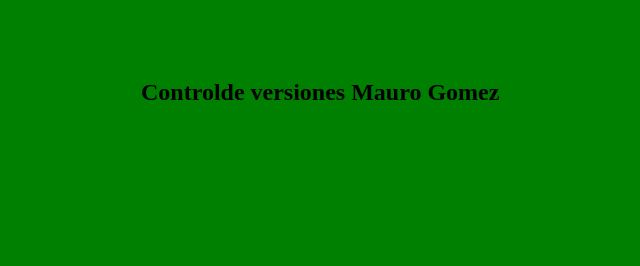
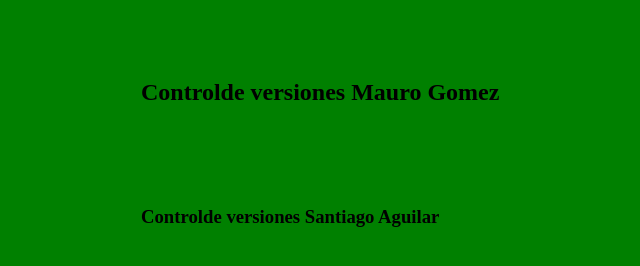
Before and after one commit to Ast-A/TP_SO_I4_Equipo_104, a plain HTML site: page index.html in a window 1280 px wide. Shown: the part 258-524 px from the top of the page, without its empty margins (159-799 px from the left). Drawn offline with Linux system fonts and the light colour scheme.

Commit message:
Alfa index

```diff
--- a/index.html
+++ b/index.html
@@ -11,5 +11,6 @@
 <body>
   <h1>Controlde versiones</h1>
   <h2>Controlde versiones Mauro Gomez</h2>
+  <h3>Controlde versiones Santiago Aguilar</h3>
 </body>
 </html>
```
